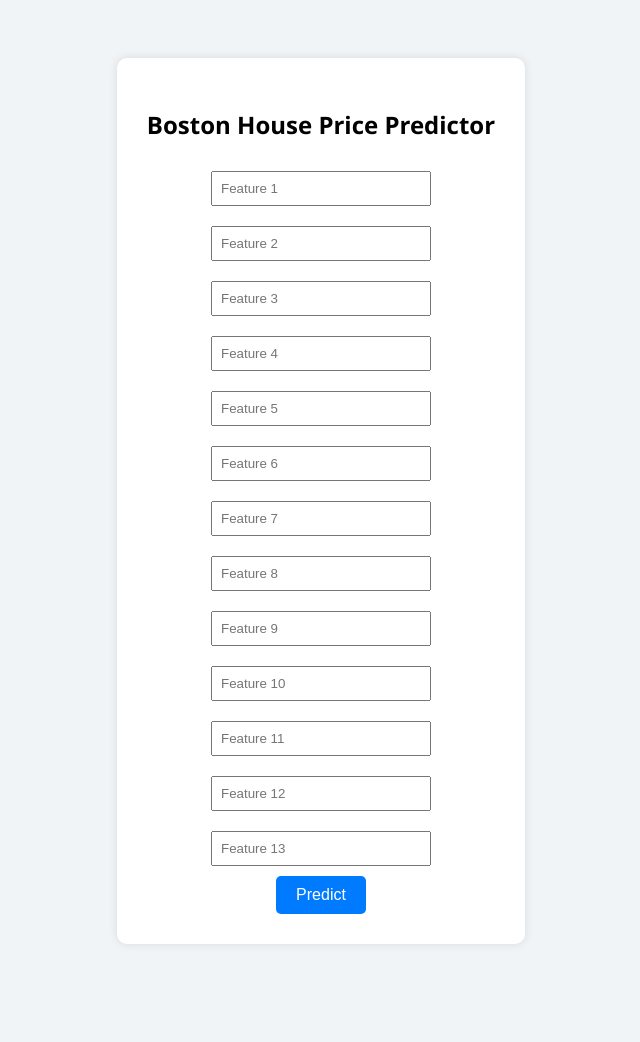
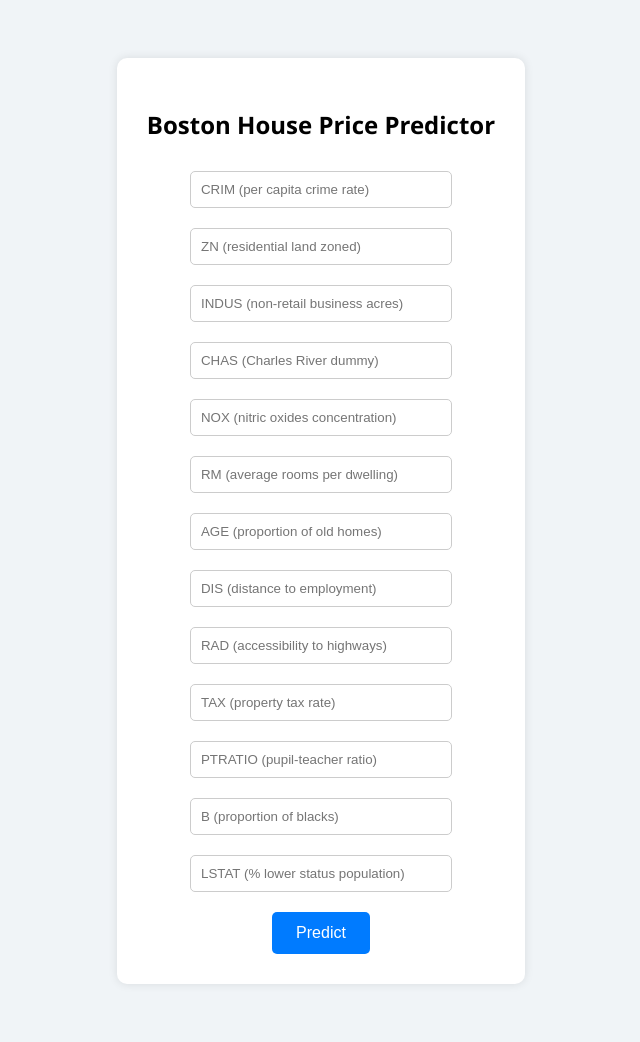
Before and after one commit to VismayaGawriKrishnan/Boston_House, a Flask app: page / in a window 1280 px wide. Shown: the whole page, without its empty margins (319-959 px from the left). Before the commit the page ends 944 px from the top, so only its background shows below. Run offline with Flask 3, Linux system fonts and the light colour scheme; parts of the project's set-up code (start-up, migrations or seed data) failed here and were passed over.

Commit message:
modified:   app.py and templates/index.html

```diff
--- a/app.py
+++ b/app.py
@@ -7,9 +7,9 @@ app = Flask(__name__)
 # Load trained model
 model = pickle.load(open('boston_model.pkl', 'rb'))
 
-# Define feature names (used when converting input into DataFrame)
-feature_names = ['CRIM', 'ZN', 'INDUS', 'CHAS', 'NOX', 'RM',
-                 'AGE', 'DIS', 'RAD', 'TAX', 'PTRATIO', 'B', 'LSTAT']
+# Define feature names (must match the model's training columns exactly)
+feature_names = ['crim', 'zn', 'indus', 'chas', 'nox', 'rm',
+                 'age', 'dis', 'rad', 'tax', 'ptratio', 'b', 'lstat']
 
 @app.route('/')
 def home():
@@ -18,18 +18,16 @@ def home():
 @app.route('/predict', methods=['POST'])
 def predict():
     try:
-        # Extract values from form and convert to float
+        # Extract form inputs and convert to float
         input_features = [float(request.form[str(i)]) for i in range(13)]
 
-        # Convert to DataFrame to match training input structure
+        # Create DataFrame with correct feature names
         input_df = pd.DataFrame([input_features], columns=feature_names)
 
-        # Predict using the trained model
+        # Predict
         prediction = model.predict(input_df)[0]
 
-        # Show the result
         return render_template('index.html', prediction_text=f'Predicted House Price: ${round(prediction * 1000, 2)}')
-
     except Exception as e:
         return render_template('index.html', prediction_text=f'Error: {e}')
 
--- a/templates/index.html
+++ b/templates/index.html
@@ -1,6 +1,7 @@
 <!DOCTYPE html>
-<html>
+<html lang="en">
 <head>
+    <meta charset="UTF-8">
     <title>Boston House Price Prediction</title>
     <style>
         body {
@@ -18,17 +19,20 @@
         }
         input {
             margin: 10px;
-            padding: 8px;
-            width: 200px;
+            padding: 10px;
+            width: 240px;
+            border: 1px solid #ccc;
+            border-radius: 5px;
         }
         .btn {
-            padding: 10px 20px;
+            padding: 12px 24px;
             background: #007bff;
             border: none;
             color: white;
             font-size: 16px;
             border-radius: 5px;
             cursor: pointer;
+            margin-top: 10px;
         }
         .btn:hover {
             background: #0056b3;
@@ -47,9 +51,19 @@
     <div class="form-container">
         <h2>Boston House Price Predictor</h2>
         <form action="/predict" method="post">
-            {% for i in range(13) %}
-            <input type="text" name="{{ i }}" placeholder="Feature {{ i+1 }}" required><br>
-            {% endfor %}
+            <input type="text" name="0" placeholder="CRIM (per capita crime rate)" required><br>
+            <input type="text" name="1" placeholder="ZN (residential land zoned)" required><br>
+            <input type="text" name="2" placeholder="INDUS (non-retail business acres)" required><br>
+            <input type="text" name="3" placeholder="CHAS (Charles River dummy)" required><br>
+            <input type="text" name="4" placeholder="NOX (nitric oxides concentration)" required><br>
+            <input type="text" name="5" placeholder="RM (average rooms per dwelling)" required><br>
+            <input type="text" name="6" placeholder="AGE (proportion of old homes)" required><br>
+            <input type="text" name="7" placeholder="DIS (distance to employment)" required><br>
+            <input type="text" name="8" placeholder="RAD (accessibility to highways)" required><br>
+            <input type="text" name="9" placeholder="TAX (property tax rate)" required><br>
+            <input type="text" name="10" placeholder="PTRATIO (pupil-teacher ratio)" required><br>
+            <input type="text" name="11" placeholder="B (proportion of blacks)" required><br>
+            <input type="text" name="12" placeholder="LSTAT (% lower status population)" required><br>
             <button type="submit" class="btn">Predict</button>
         </form>
         {% if prediction_text %}
```
